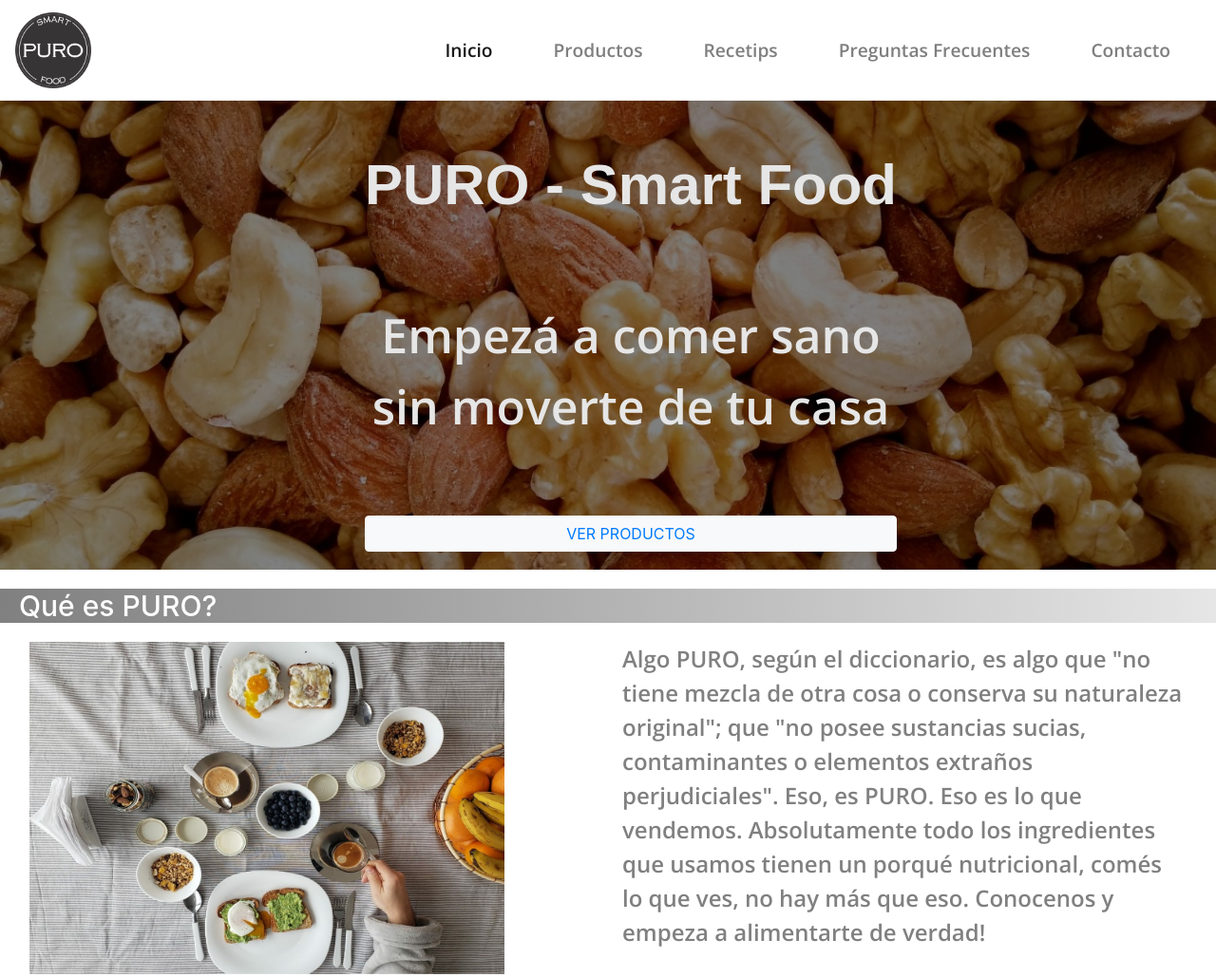
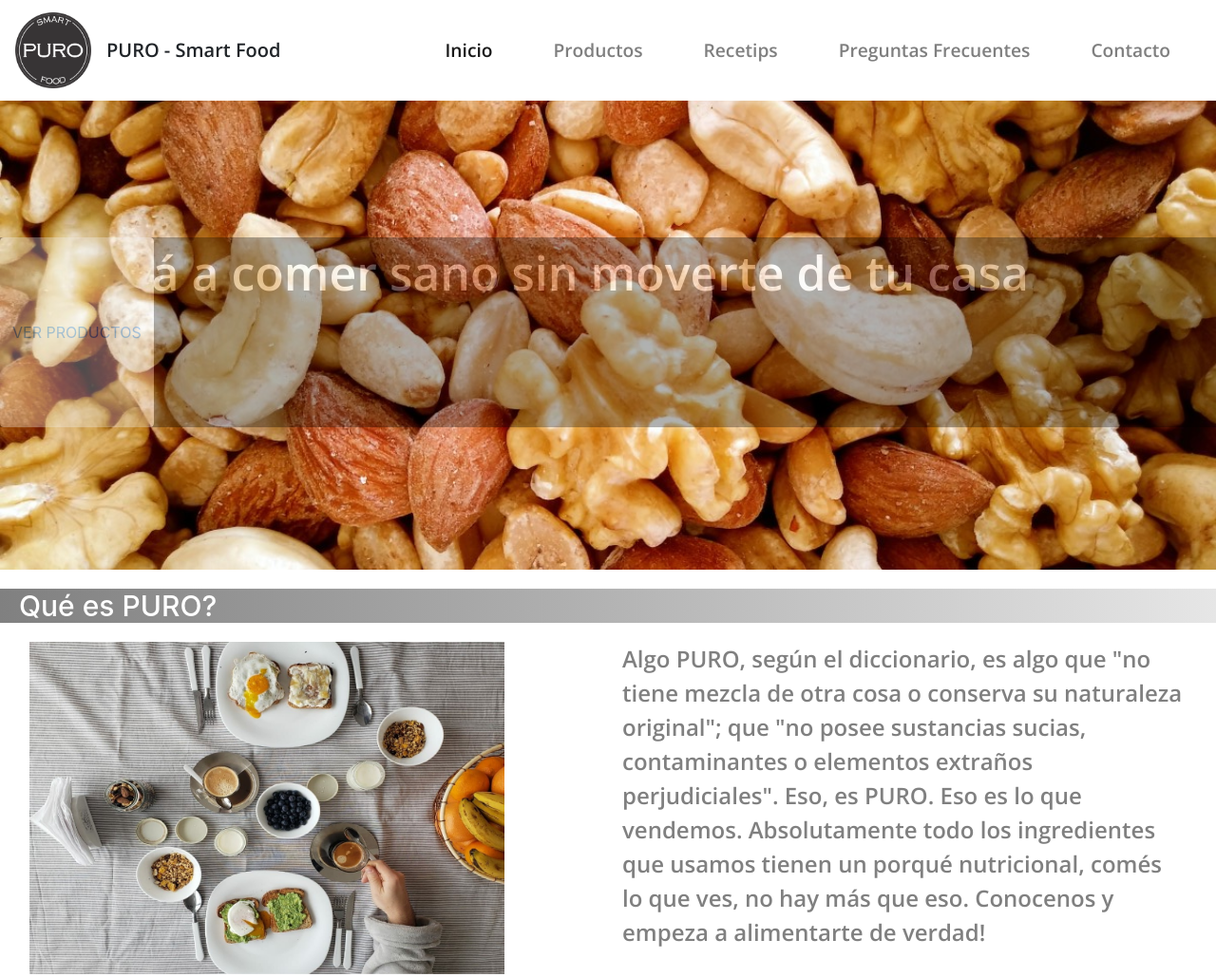
Before and after one commit to emialler/IdeaAllerAtucha2, a website: page index.html in a window 1280 px wide. Shown: the top 1029 px of the page at 95% size. Drawn offline with nearby package versions, Linux system fonts and the light colour scheme.

Commit message:
nuevo repositorio

```diff
--- a/index.html
+++ b/index.html
@@ -25,6 +25,7 @@
     <header>
         <nav class="navbar navbar-expand-lg navbar-light fixed-top">
             <a href="index.html" class="navbar-brand"><img class="d-inline-block align-top" src="recursos/logo.png" alt="" width="80" height="80"></a>
+            <span>PURO - Smart Food</span>
             <button class="navbar-toggler" type="button" data-toggle="collapse" data-target="#navbarTogglerDemo02" aria-controls="navbarTogglerDemo02" aria-expanded="false" aria-label="Toggle navigation"><span class="navbar-toggler-icon"></span></button>
             <div class="collapse navbar-collapse mr-auto" id="navbarTogglerDemo02">
                 <ul class="navbar-nav ml-auto mt-2 mt-lg-0" id="navbarTogglerDemo02">
@@ -37,13 +38,14 @@
             </div>
         </nav>
     </header>
+    <main>
         <section class="inicio">
-        <div class="inicio__opacidad"></div>
-        <div class="inicio__titulo">
-            <h1>PURO - Smart Food</h1>
-            <span class="inicioFrase">Empezá a comer sano<br>sin moverte de tu casa</span>
-            <button class="btn btn-light"><a href="pages/productos.html">VER PRODUCTOS</a></button> <!-- MEJORAR ESTILO DEL BOTON -->
+            <div class="inicio__opacidad">
+                <span class="inicioFrase">Empezá a comer sano sin moverte de tu casa</span>
+                <button class="btn btn-light"><a href="pages/productos.html">VER PRODUCTOS</a></button>
             </div>
+            <!-- <div class="inicio__titulo">
+            </div>   -->
         </section>
         <h2>Qué es PURO?</h2>
         <section class="row descripcionPuro">
@@ -76,6 +78,8 @@
         <div class="botonWsp">
             <a class="botonWsp__boton" href="https://web.whatsapp.com/" target="_blank" >HACE TU PEDIDO <i class="fab fa-whatsapp"></i></a>
         </div>
+    </main>
+
     <footer>
         <section class="row">
             <div class="col-md-4 col-sm-12 footerDiv">
--- a/package.json
+++ b/package.json
@@ -1,7 +1,6 @@
 {
   "name": "ideaalleratuchapruebanav",
   "version": "1.0.0",
-  "description": "",
   "main": "index.js",
   "scripts": {
     "build-css": "node-sass --include-path scss scss/styles.scss css/styles.css",
@@ -20,5 +19,7 @@
   "devDependencies": {
     "node-sass": "^6.0.1",
     "nodemon": "^2.0.12"
-  }
+  },
+  "dependencies": {},
+  "description": ""
 }
--- a/scss/styles.scss
+++ b/scss/styles.scss
@@ -104,11 +104,11 @@
     background-color: black;
     width: 100%;
     height: 200px;
-    // display: flex;
-    // flex-wrap: wrap;
-    // align-content: center;
-    // justify-content: center;
-
+    /* display: flex;
+    flex-wrap: wrap;
+    align-content: center;
+    justify-content: center;
+ */
     .footerDiv {
         display: flex;
         flex-direction: column;
@@ -135,6 +135,11 @@
 
 /* INICIO-PAGINA INDEX */
 
+nav span {
+    font-size: 20px;
+    font-family: 'Open Sans', sans-serif;
+
+}
 
 .inicio {
     margin-top: 100px;
@@ -149,12 +154,15 @@
 }
 
 .inicio__opacidad {
+    position: absolute;
+    margin-top: 150px;
     background-color: black;
-    opacity: 0.5;
-    height: 500px;
+    opacity: 0.3;
+    height: 200px;
     width: 100%;
-}
-
+    display: flex;
+    flex-wrap: wrap;
+/*
 .inicio__titulo {
     height: 500px;
     position: absolute;
@@ -172,31 +180,24 @@
     font-weight: bold;
 
 }
-
+ */
 .inicioFrase {
     font-family: 'Open Sans', sans-serif;
     font-weight: bold;
-    font-size: 50px;
-    color: #e6e6e6;
+    font-size: 40px;
+    color: red;
 }
 
 .inicio__boton {
     font-family: 'Open Sans', sans-serif;
-    font-weight: bold;
-    background-color: black;
-     color: #e6e6e6;
-     font-size: 40px;
-     padding: 10px;
-     font-weight: 600;
-     text-decoration: none;
-     border-radius: 10px;
+
 }
 
-// .inicio__boton:hover {
-//     background-color: #e6e6e6;
-//     color: black;
-//     transition: all 2s;
-// }
+/* .inicio__boton:hover {
+    background-color: #e6e6e6;
+    color: black;
+    transition: all 2s;
+} */
 
 h2 {
     color: white;
@@ -270,32 +271,32 @@
     font-family: 'Open Sans', sans-serif;
     color: gray;
 }
-// .descripcionPuro {
-//     display: flex;
-//     align-items: center;
-//     justify-items: center;
-//     height: 400px;
-//     width: 100%;
-// }
+/* .descripcionPuro {
+    display: flex;
+    align-items: center;
+    justify-items: center;
+    height: 400px;
+    width: 100%;
+}
 
-// .descripcionPuro__imagen {
-//     width: 50%;
-//     height: 100%;
-//     display: flex;
-//     justify-content: center;
-//     align-content: center;
-// }
+.descripcionPuro__imagen {
+    width: 50%;
+    height: 100%;
+    display: flex;
+    justify-content: center;
+    align-content: center;
+}
 
-// .descripcionPuro__parrafo {
-//     width: 50%;
-//     height: 100%;
-//     display: flex;
-//     font-size: 30px;
-//     color: gray;
-//     line-height: 40px;
-//     text-align: left;
-// }
-
+.descripcionPuro__parrafo {
+    width: 50%;
+    height: 100%;
+    display: flex;
+    font-size: 30px;
+    color: gray;
+    line-height: 40px;
+    text-align: left;
+}
+ */
 .animate__animated animate__backInRight {
     animation-iteration-count: 1;
 }
@@ -466,8 +467,8 @@
 /* FIN-PAGINA CONTACTO */
 
 /* INICIO-MEDIA QUERIES */
-
-@media screen and (max-width: 768px){
+/*
+@media screen and (max-width: 768px) {
     html {
         overflow-x: hidden;
     }
@@ -502,15 +503,15 @@
         font-size: 30px;
     }
 
-    // footer {
-    //     display: block;
-    //     margin-bottom: 0px;
-    //     display: flex;
-    //     flex-direction: column;
-    //     flex-wrap: wrap;
-    //     width: 100%;
-    //     height: 100px;
-    // }
+    footer {
+        display: block;
+        margin-bottom: 0px;
+        display: flex;
+        flex-direction: column;
+        flex-wrap: wrap;
+        width: 100%;
+        height: 100px;
+    }
 
     footer h3 {
         font-size: 1em;
@@ -519,4 +520,4 @@
     .botonWsp {
         margin-bottom: 100px;
     }
-}
+} */
```
Also changed, not shown: css/styles.css. Lines whose indentation alone changed are shown as unchanged.
